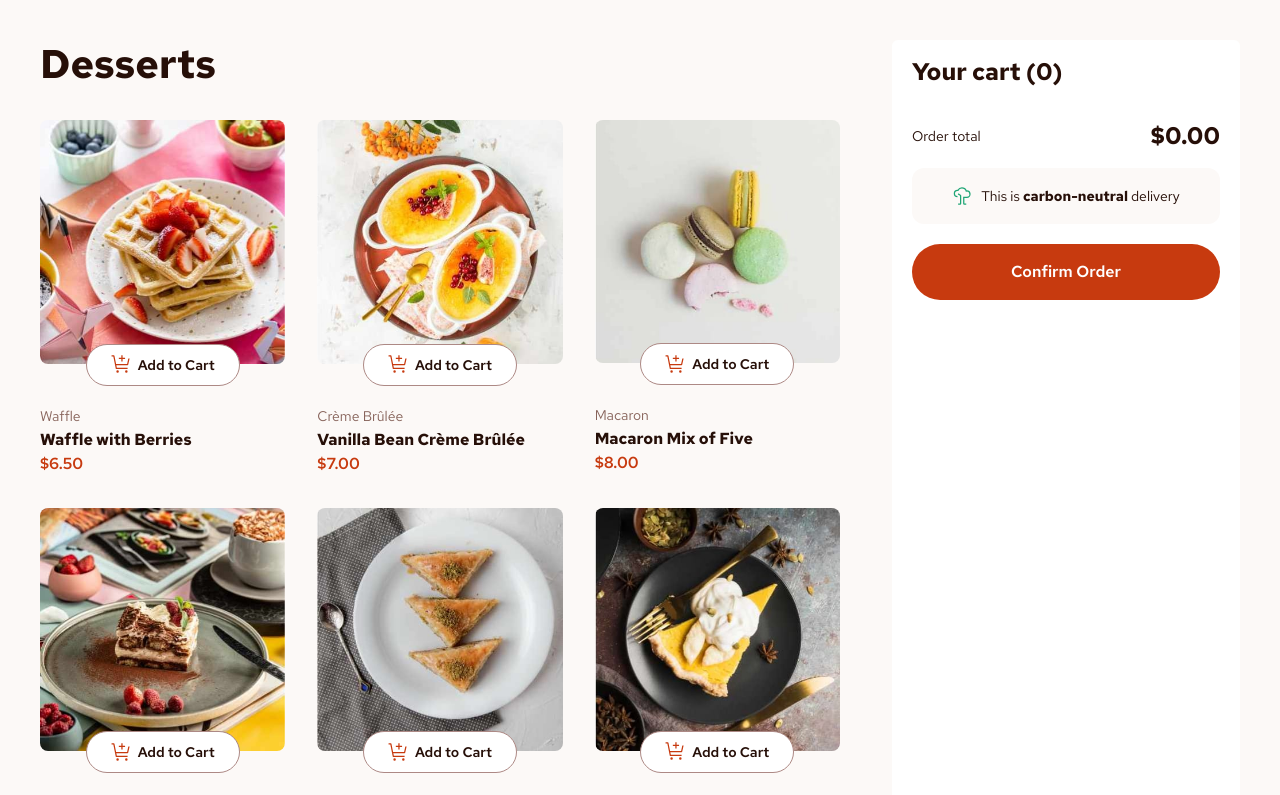
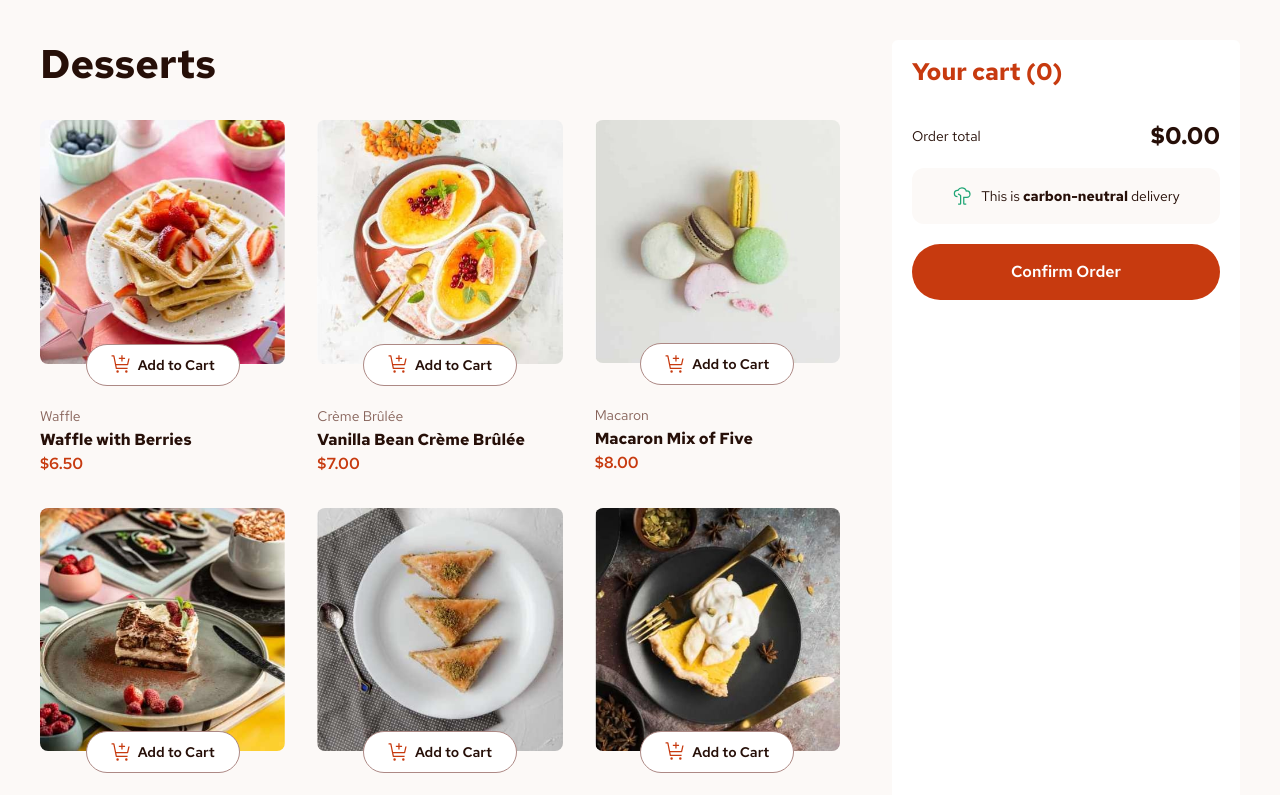
Before and after one commit to XenoMee/Product-List-with-Cart-React, a React (Vite) app: page / in a window 1280 px wide. Shown: the top 795 px of the page. Built offline with nearby package versions, Linux system fonts and the light colour scheme.

Commit message:
update Cart heading's color

```diff
--- a/src/Components/EmptyCart.jsx
+++ b/src/Components/EmptyCart.jsx
@@ -3,7 +3,7 @@ import emptyCartImg from '../../assets/images/illustration-empty-cart.svg';
 
 const EmptyCart = () => (
   <aside className='bg-white sm:max-h-[300px] p-5 rounded-md grid gap-8'>
-    <h2 className='heading2'>Your cart (0)</h2>
+    <h2 className='heading2 text-primary'>Your cart (0)</h2>
     <div className='grid justify-center'>
       <img className='mx-auto' src={`${emptyCartImg}`} alt='A chocolate cake with one piece floating' />
       <p>Your added items will appear here</p>
--- a/src/Components/FilledCart.jsx
+++ b/src/Components/FilledCart.jsx
@@ -5,7 +5,7 @@ import totalPrice from '../Utilities/calculateTotalPrice';
 const FilledCart = ({ amountItems, availableItems, toggleModal }) => {
   return (
     <aside className='bg-white p-5 rounded-md grid gap-5 content-start'>
-      <h2 className='heading2'>Your cart ({amountItems})</h2>
+      <h2 className='heading2 text-primary'>Your cart ({amountItems})</h2>
 
       <ul className='grid gap-4' role='list'>
         {availableItems.map((item) => (
```
